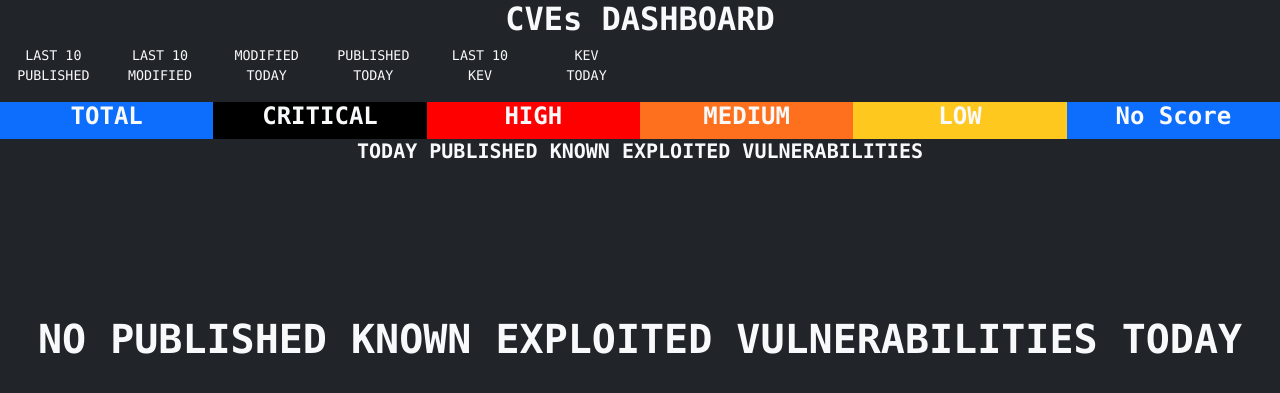
After one commit to M4RC02U1F4A4/DCVE, a Flask app: template web/app/templates/todayKEV.html in a window 1280 px wide. The commit adds this page. Shown: the top 393 px of the page. Run offline with Flask 2, Linux system fonts and the light colour scheme; the template is opened without the code that fills it, so the values that code supplies are empty.

Commit message:
Added KEV

```diff
--- a/web/app/server.py
+++ b/web/app/server.py
@@ -6,9 +6,9 @@ app = Flask(__name__)
 
 @app.route('/')
 def home():
-    return redirect("/top/published", 301)
+    return redirect("/last/published", 301)
 
-@app.route('/top/published')
+@app.route('/last/published')
 def lastPublished():
     mydict = stats.find_one({"_id":"stats"})
     recent_CRITICAL = publishedDateDB.find(({'baseScore':  {'$gte': 9.0}})).sort('publishedDate', -1).limit(10)
@@ -16,7 +16,7 @@ def lastPublished():
     recent_MEDIUM = publishedDateDB.find({'baseScore':  {'$gte': 4.0, '$lte': 6.9}}).sort('publishedDate', -1).limit(10)
     recent_LOW = publishedDateDB.find({'baseScore': {'$gte': 0.1, '$lte': 3.9}}).sort('publishedDate', -1).limit(10)
     return render_template(
-        'topPublished.html',
+        'lastPublished.html',
         numberOfCVE = mydict['numberOfCVE'],
         numberOfCVE_CRITICAL = mydict['numberOfCVE_CRITICAL'],
         numberOfCVE_HIGH = mydict['numberOfCVE_HIGH'],
@@ -29,7 +29,7 @@ def lastPublished():
         recent_LOW = recent_LOW,
     )
 
-@app.route('/top/modified')
+@app.route('/last/modified')
 def lastModified():
     mydict = stats.find_one({"_id":"stats"})
     recent_CRITICAL = lastModifiedDateDB.find(({'baseScore':  {'$gte': 9.0}})).sort('lastModifiedDate', -1).limit(10)
@@ -37,7 +37,7 @@ def lastModified():
     recent_MEDIUM = lastModifiedDateDB.find({'baseScore':  {'$gte': 4.0, '$lte': 6.9}}).sort('lastModifiedDate', -1).limit(10)
     recent_LOW = lastModifiedDateDB.find({'baseScore': {'$gte': 0.1, '$lte': 3.9}}).sort('lastModifiedDate', -1).limit(10)
     return render_template(
-        'topModified.html',
+        'lastModified.html',
         numberOfCVE = mydict['numberOfCVE'],
         numberOfCVE_CRITICAL = mydict['numberOfCVE_CRITICAL'],
         numberOfCVE_HIGH = mydict['numberOfCVE_HIGH'],
@@ -62,7 +62,7 @@ def todayModified():
         numberOfCVE_MEDIUM = mydict['numberOfCVE_MEDIUM'],
         numberOfCVE_LOW = mydict['numberOfCVE_LOW'],
         numberOfCVE_NoScore = mydict['numberOfCVE_NoScore'],
-        todayModifiedCVE = todayModifiedCVE
+        todayModifiedCVE = list(todayModifiedCVE)
     )
 
 @app.route('/today/published')
@@ -77,17 +77,51 @@ def todayPublished():
         numberOfCVE_MEDIUM = mydict['numberOfCVE_MEDIUM'],
         numberOfCVE_LOW = mydict['numberOfCVE_LOW'],
         numberOfCVE_NoScore = mydict['numberOfCVE_NoScore'],
-        todayPublishedCVE = todayPublishedCVE
+        todayPublishedCVE = list(todayPublishedCVE)
     )
 
+@app.route('/today/kev')
+def todayKevF():
+    mydict = stats.find_one({"_id":"stats"})
+    todayKEV_res = todayKev.find({}).sort('dateAdded', -1)
+    return render_template(
+        'todayKEV.html',
+        numberOfCVE = mydict['numberOfCVE'],
+        numberOfCVE_CRITICAL = mydict['numberOfCVE_CRITICAL'],
+        numberOfCVE_HIGH = mydict['numberOfCVE_HIGH'],
+        numberOfCVE_MEDIUM = mydict['numberOfCVE_MEDIUM'],
+        numberOfCVE_LOW = mydict['numberOfCVE_LOW'],
+        numberOfCVE_NoScore = mydict['numberOfCVE_NoScore'],
+        todayKEV_res = list(todayKEV_res)
+    )
+
+@app.route('/last/kev')
+def lastKevF():
+    mydict = stats.find_one({"_id":"stats"})
+    lastKEV_res = lastKev.find({}).sort('dateAdded', -1)
+    return render_template(
+        'lastKEV.html',
+        numberOfCVE = mydict['numberOfCVE'],
+        numberOfCVE_CRITICAL = mydict['numberOfCVE_CRITICAL'],
+        numberOfCVE_HIGH = mydict['numberOfCVE_HIGH'],
+        numberOfCVE_MEDIUM = mydict['numberOfCVE_MEDIUM'],
+        numberOfCVE_LOW = mydict['numberOfCVE_LOW'],
+        numberOfCVE_NoScore = mydict['numberOfCVE_NoScore'],
+        lastKEV_res = list(lastKEV_res)
+    )
 
 if __name__ == '__main__':
     client = pymongo.MongoClient(f"mongodb://{os.getenv('MONGODB_USERNAME')}:{os.getenv('MONGODB_PASSWORD')}@{os.getenv('MONGODB_HOST')}:{os.getenv('MONGODB_PORT')}")
+
     db = client.data
     stats = db['stats']
+
     db2 = client.cache
     publishedDateDB = db2['publishedDateDB']
     lastModifiedDateDB = db2['lastModifiedDateDB']
     todayPublishedDateDB = db2['todayPublishedDateDB']
     todayLastModifiedDateDB = db2['todayLastModifiedDateDB']
+    lastKev = db2['lastKev']
+    todayKev = db2['todayKev']
+
     app.run(debug=True, port=5000, host='0.0.0.0')
--- a/web/app/static/styles/home.css
+++ b/web/app/static/styles/home.css
@@ -1,6 +1,10 @@
 body {
+    background-color: #212529;
+    font-family: ui-monospace,SFMono-Regular,SF Mono,Menlo,Consolas,Liberation Mono,monospace;
+}
+
+.TEXT {
     background-color: white;
-    font-family: ui-monospace,SFMono-Regular,SF Mono,Menlo,Consolas,Liberation Mono,monospace;
 }
 
 .CRITICAL {
@@ -29,6 +33,14 @@ body {
 }
 .LOW-info {
     background-color: rgba(255, 200, 30, 0.50)
+}
+
+.INFO {
+    background-color: #0D6EFD;
+}
+
+.INFO-info {
+    background-color: rgba(13, 110, 253, 0.5);
 }
 
 .SEPARATOR {
--- a/web/app/templates/topModified.html
+++ b/web/app/templates/lastModified.html
@@ -6,7 +6,7 @@
             </div>
         </div>
     </div>
-    <div class="container-fluid">
+    <div class="container-fluid TEXT">
         {%for i in range(0, 10)%}
             <div class="row">
                 <div class="col-sm-3 CRITICAL-info text-dark position-relative">
--- a/web/app/templates/topPublished.html
+++ b/web/app/templates/lastPublished.html
@@ -6,7 +6,7 @@
             </div>
         </div>
     </div>
-    <div class="container-fluid">
+    <div class="container-fluid TEXT">
         {%for i in range(0, 10)%}
             <div class="row">
                 <div class="col-sm-3 CRITICAL-info text-dark position-relative">
--- a/web/app/templates/start.html
+++ b/web/app/templates/start.html
@@ -18,11 +18,11 @@
         <div class="row text-center">
             <div class="col-sm-1 bg-dark text-light menu position-relative">
                 <p>LAST 10<br>PUBLISHED</p>
-                <a class="stretched-link" href="/top/published"></a>
+                <a class="stretched-link" href="/last/published"></a>
             </div>
             <div class="col-sm-1 bg-dark text-light menu position-relative">
                 <p>LAST 10<br>MODIFIED</p>
-                <a class="stretched-link" href="/top/modified"></a>
+                <a class="stretched-link" href="/last/modified"></a>
             </div>
             <div class="col-sm-1 bg-dark text-light menu position-relative">
                 <p>MODIFIED<br>TODAY</p>
@@ -34,7 +34,7 @@
             </div>
             <div class="col-sm-1 bg-dark text-light menu position-relative">
                 <p>LAST 10<br>KEV</p>
-                <a class="stretched-link" href="/top/kev"></a>
+                <a class="stretched-link" href="/last/kev"></a>
             </div>
             <div class="col-sm-1 bg-dark text-light menu position-relative">
                 <p>KEV<br>TODAY</p>
--- /dev/null
+++ b/web/app/templates/todayKEV.html
@@ -0,0 +1,88 @@
+{% include 'start.html' %}
+    <div class="container-fluid">
+        <div class="row">
+            <div class="col-sm-12 bg-dark text-light">
+                <p class="text-center font-weight-bold h5">TODAY PUBLISHED KNOWN EXPLOITED VULNERABILITIES</p>
+            </div>
+        </div>
+    </div>
+    {% if not todayKEV_res %}
+    <div class="container-fluid">
+        <br><br><br><br><br><br>
+        <div class="row">
+            <div class="col-sm-12 bg-dark text-light">
+                <p class="text-center font-weight-bold h1">NO PUBLISHED KNOWN EXPLOITED VULNERABILITIES TODAY</p>
+            </div>
+        </div>
+    </div>
+    {% else %}
+    <div class="container-fluid TEXT">
+        {%for i in lastKEV_res%}
+            <div class="row  position-relative">
+                {% if i['score'] > 9.0 %}
+                <div class="col-sm-2 CRITICAL-info text-dark">
+                    <p class="text-center h5 font-weight-bold">{{i['_id']}} - {{i['score']}}</p>
+                {% elif i['score'] > 7.0 %}
+                <div class="col-sm-2 HIGH-info text-dark">
+                    <p class="text-center h5 font-weight-bold">{{i['_id']}} - {{i['score']}}</p>
+                {% elif i['score'] > 4.0 %}
+                <div class="col-sm-2 MEDIUM-info text-dark">
+                    <p class="text-center h5 font-weight-bold">{{i['_id']}} - {{i['score']}}</p>
+                {% elif i['score'] > 0.1 %}
+                <div class="col-sm-2 LOW-info text-dark">
+                    <p class="text-center h5 font-weight-bold">{{i['_id']}} - {{i['score']}}</p>
+                {% else %}
+                <div class="col-sm-2 INFO-info text-dark">
+                    <p class="text-center h5 font-weight-bold">{{i['_id']}}</p>
+                {% endif %}
+                </div>
+
+                {% if i['score'] > 9.0 %}
+                <div class="col-sm-2 CRITICAL-info text-dark">
+                {% elif i['score'] > 7.0 %}
+                <div class="col-sm-2 HIGH-info text-dark">
+                {% elif i['score'] > 4.0 %}
+                <div class="col-sm-2 MEDIUM-info text-dark">
+                {% elif i['score'] > 0.1 %}
+                <div class="col-sm-2 LOW-info text-dark">
+                {% else %}
+                <div class="col-sm-2 INFO-info text-dark">
+                {% endif %}
+                    <p class="h6 font-weight-bold">{{i['vendorProject']}} - {{i['product']}}</p>
+                </div>
+
+                {% if i['score'] > 9.0 %}
+                <div class="col-sm-6 CRITICAL-info text-dark">
+                {% elif i['score'] > 7.0 %}
+                <div class="col-sm-6 HIGH-info text-dark">
+                {% elif i['score'] > 4.0 %}
+                <div class="col-sm-6 MEDIUM-info text-dark">
+                {% elif i['score'] > 0.1 %}
+                <div class="col-sm-6 LOW-info text-dark">
+                {% else %}
+                <div class="col-sm-6 INFO-info text-dark">
+                {% endif %}
+                    <p class="description line-clamp-5">{{i['shortDescription']}}</p>
+                    <p class="description line-clamp-5">{{i['requiredAction']}}</p>
+                </div>
+
+                {% if i['score'] > 9.0 %}
+                <div class="col-sm-2 CRITICAL-info text-dark">
+                {% elif i['score'] > 7.0 %}
+                <div class="col-sm-2 HIGH-info text-dark">
+                {% elif i['score'] > 4.0 %}
+                <div class="col-sm-2 MEDIUM-info text-dark">
+                {% elif i['score'] > 0.1 %}
+                <div class="col-sm-2 LOW-info text-dark">
+                {% else %}
+                <div class="col-sm-2 INFO-info text-dark">
+                {% endif %}
+                    <p class="text-center">{{i['dateAdded']}}</p>
+                </div>
+                <a class="stretched-link" target="_blank" href="https://nvd.nist.gov/vuln/detail/{{i['_id']}}"></a>
+            </div>
+            <div class="row SEPARATOR"></div>
+        {%endfor%}
+    </div>
+    {% endif %}
+{% include 'end.html' %}
--- a/web/app/templates/todayModified.html
+++ b/web/app/templates/todayModified.html
@@ -14,10 +14,9 @@
                 <p class="text-center font-weight-bold h1">NO MODIFIED VULNERABILITIES WITH A SCORE TODAY</p>
             </div>
         </div>
-        <style>body{background-color: #212529 !important;}</style>
     </div>
     {% else %}
-    <div class="container-fluid">
+    <div class="container-fluid TEXT">
         {%for i in todayModifiedCVE%}
             <div class="row  position-relative">
                 {% if i['baseScore'] > 9.0 %}
--- a/web/app/templates/todayPublished.html
+++ b/web/app/templates/todayPublished.html
@@ -14,10 +14,9 @@
                 <p class="text-center font-weight-bold h1">NO PUBLISHED VULNERABILITIES WITH A SCORE TODAY</p>
             </div>
         </div>
-        <style>body{background-color: #212529 !important;}</style>
     </div>
     {% else %}
-    <div class="container-fluid">
+    <div class="container-fluid TEXT">
         {%for i in todayModifiedCVE%}
             <div class="row  position-relative">
                 {% if i['baseScore'] > 9.0 %}
```
Also changed, not shown: updater/app/main.py (+39 -3 lines), web/app/templates/lastKEV.html (added, +77 -0 lines).
